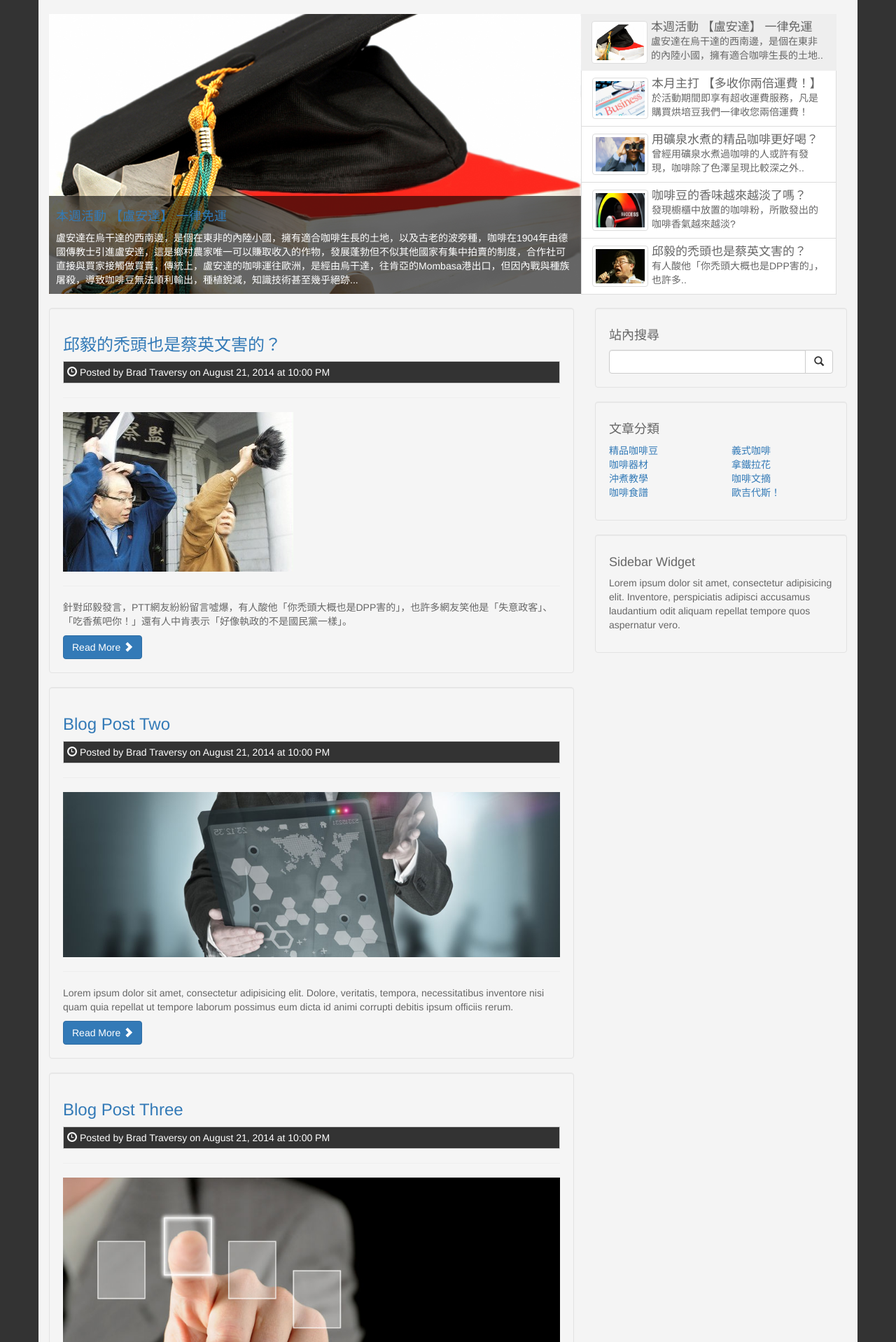
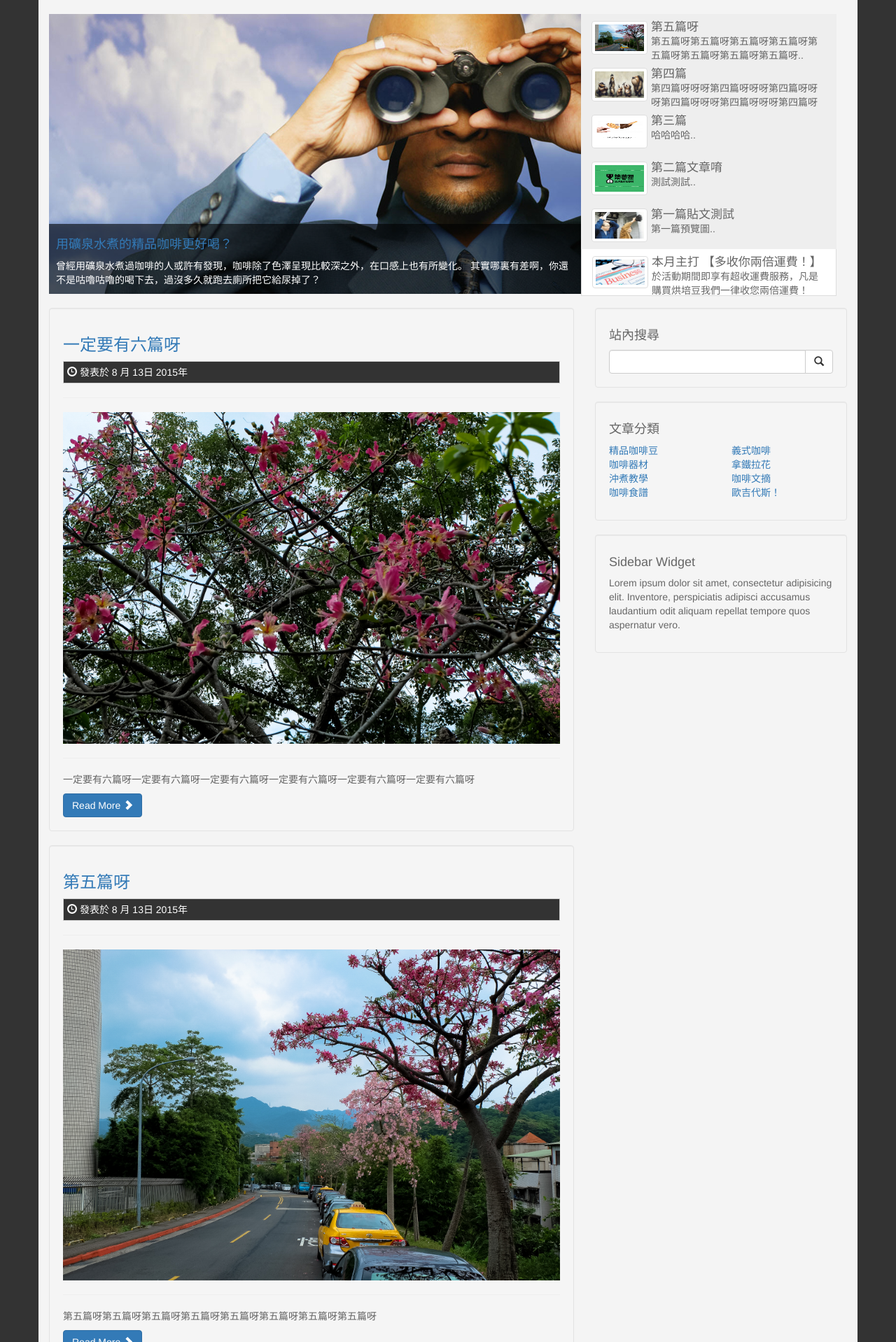
Before and after one commit to weilongain/blackmill, a Django app: page / in a window 1280 px wide. Shown: the part 149-2067 px from the top of the page at 70% size. Run offline with Django 3.2, Linux system fonts and the light colour scheme; data comes from the database, SQL or seed files in the repository; both versions use the stored data as it was after the commit; some libraries are stand-ins or nearby versions.

Commit message:
首頁調整
首頁調整

```diff
--- a/blog/models.py
+++ b/blog/models.py
@@ -1,6 +1,7 @@
 from django.db import models
 from django_markdown.models import MarkdownField
 from blackmill.settings import MEDIA_ROOT
+
 # Create your models here.
 
 
--- a/blog/templates/index.html
+++ b/blog/templates/index.html
@@ -22,24 +22,17 @@
 
       <!-- Wrapper for slides -->
       <div class="carousel-inner">
+      {% for top in Toplis %}
+        <div class="item ">
+          <img src="{{ top.img.url }}">
+           <div class="carousel-caption">
+            <h4><a href="{% url 'blog:blogpost' pk=top.id %}">{{ top.tittle }}</a></h4>
+            <p>{{ top.preview }}...</p>
+          </div>
+        </div><!-- End Item -->
+       {% endfor %}
 
         <div class="item active">
-          <img src="../static/img/slide1.jpg">
-           <div class="carousel-caption">
-            <h4><a href="#">本週活動 【盧安達】 一律免運</a></h4>
-            <p>盧安達在烏干達的西南邊，是個在東非的內陸小國，擁有適合咖啡生長的土地，以及古老的波旁種，咖啡在1904年由德國傳教士引進盧安達，這是鄉村農家唯一可以賺取收入的作物，發展蓬勃但不似其他國家有集中拍賣的制度，合作社可直接與買家接觸做買賣，傳統上，盧安達的咖啡運往歐洲，是經由烏干達，往肯亞的Mombasa港出口，但因內戰與種族屠殺，導致咖啡豆無法順利輸出，種植銳減，知識技術甚至幾乎絕跡...</p>
-          </div>
-        </div><!-- End Item -->
-
-         <div class="item">
-          <img src="../static/img/slide2.jpg">
-           <div class="carousel-caption">
-            <h4><a href="#">本月主打 【多收你兩倍運費！】</a></h4>
-            <p>凡是於8/1～8/31至本店消費，於活動期間即享有超收運費服務，凡是購買烘培豆我們一律收您兩倍運費！</p>
-          </div>
-        </div><!-- End Item -->
-
-        <div class="item">
           <img src="../static/img/slide3.jpg">
            <div class="carousel-caption">
             <h4><a href="#">用礦泉水煮的精品咖啡更好喝？</a></h4>
@@ -47,31 +40,18 @@
           </div>
         </div><!-- End Item -->
 
-        <div class="item">
-          <img src="../static/img/slide4.jpg">
-           <div class="carousel-caption">
-            <h4><a href="#">你有發現，咖啡豆的香味越來越淡了嗎？</a></h4>
-            <p>習慣在家烹煮咖啡豆的人應該都有這種經驗，發現櫥櫃中放置的咖啡粉，所散發出的咖啡香氣越來越淡，接著咖啡開始在口感上也出現了劣化，最終變成一杯難以達到你心目中標準的悲劇咖啡。</p>
-          </div>
-        </div><!-- End Item -->
-
-        <div class="item">
-          <img src="../static/img/slide5.jpg">
-           <div class="carousel-caption">
-            <h4><a href="#">邱毅的禿頭也是蔡英文害的？</a></h4>
-            <p>針對邱毅發言，PTT網友紛紛留言噓爆，有人酸他「你禿頭大概也是DPP害的」，也許多網友笑他是「失意政客」、「吃香蕉吧你！」還有人中肯表示「好像執政的不是國民黨一樣」。</p>
-          </div>
-        </div><!-- End Item -->
 
       </div><!-- End Carousel Inner -->
 
 
     <ul class="list-group slider-list col-sm-4">
-      <li data-target="#myCarousel" data-slide-to="0" class="list-group-item active"><img src="../static/img/slide1.jpg" class="img-slide img-thumbnail"><h4>本週活動 【盧安達】 一律免運</h4><p>盧安達在烏干達的西南邊，是個在東非的內陸小國，擁有適合咖啡生長的土地..</p></li>
-      <li data-target="#myCarousel" data-slide-to="1" class="list-group-item"><img src="../static/img/slide2.jpg" class="img-slide img-thumbnail"><h4>本月主打 【多收你兩倍運費！】</h4><p>於活動期間即享有超收運費服務，凡是購買烘培豆我們一律收您兩倍運費！</p></li>
-      <li data-target="#myCarousel" data-slide-to="2" class="list-group-item"><img src="../static/img/slide3.jpg" class="img-slide img-thumbnail"><h4>用礦泉水煮的精品咖啡更好喝？</h4><p>曾經用礦泉水煮過咖啡的人或許有發現，咖啡除了色澤呈現比較深之外..</p></li>
-      <li data-target="#myCarousel" data-slide-to="3" class="list-group-item"><img src="../static/img/slide4.jpg" class="img-slide img-thumbnail"><h4>咖啡豆的香味越來越淡了嗎？</h4><p>發現櫥櫃中放置的咖啡粉，所散發出的咖啡香氣越來越淡?</p></li>
-      <li data-target="#myCarousel" data-slide-to="4" class="list-group-item"><img src="../static/img/slide5.jpg" class="img-slide img-thumbnail"><h4>邱毅的禿頭也是蔡英文害的？</h4><p>有人酸他「你禿頭大概也是DPP害的」，也許多..</p></li>
+     {% for top in Toplis %}
+      <li data-target="#myCarousel" data-slide-to="{{ forloop.counter0 }}" class="list-group-item active"><img src="{{ top.img.url }}" class="img-slide img-thumbnail"><h4>{{ top.tittle }}</h4><p>{{ top.preview }}..</p></li>
+     {% endfor %}
+        <li data-target="#myCarousel" data-slide-to="5" class="list-group-item"><img src="../static/img/slide2.jpg" class="img-slide img-thumbnail"><h4>本月主打 【多收你兩倍運費！】</h4><p>於活動期間即享有超收運費服務，凡是購買烘培豆我們一律收您兩倍運費！</p></li>
+{#      <li data-target="#myCarousel" data-slide-to="2" class="list-group-item"><img src="../static/img/slide3.jpg" class="img-slide img-thumbnail"><h4>用礦泉水煮的精品咖啡更好喝？</h4><p>曾經用礦泉水煮過咖啡的人或許有發現，咖啡除了色澤呈現比較深之外..</p></li>#}
+{#      <li data-target="#myCarousel" data-slide-to="3" class="list-group-item"><img src="../static/img/slide4.jpg" class="img-slide img-thumbnail"><h4>咖啡豆的香味越來越淡了嗎？</h4><p>發現櫥櫃中放置的咖啡粉，所散發出的咖啡香氣越來越淡?</p></li>#}
+{#      <li data-target="#myCarousel" data-slide-to="4" class="list-group-item"><img src="../static/img/slide5.jpg" class="img-slide img-thumbnail"><h4>邱毅的禿頭也是蔡英文害的？</h4><p>有人酸他「你禿頭大概也是DPP害的」，也許多..</p></li>#}
     </ul>
 
       <!-- Controls -->
@@ -87,48 +67,34 @@
     </div><!-- End Carousel -->
 
     <div class="row">
+
       <div class="col-md-8">
+     {% for Post in postlis %}
         <div class="well blog-post">
-          <h3><a href="post.html">邱毅的禿頭也是蔡英文害的？</a></h3>
-          <p class="post-info"><i class="glyphicon glyphicon-time"></i> Posted by Brad Traversy on August 21, 2014 at 10:00 PM</p>
+          <h3><a href="{% url 'blog:blogpost' pk=Post.id %}">{{ Post.tittle }}</a></h3>
+          <p class="post-info"><i class="glyphicon glyphicon-time"></i> 發表於 {{ Post.postime.month }} 月 {{ Post.postime.day }}日  {{ Post.postime.year }}年</p>
           <hr>
-          <img src="../static/img/blog1.jpg" class="img-responsive">
+          <img src="{{ Post.img.url }}" class="img-responsive">
           <hr>
-          <p>針對邱毅發言，PTT網友紛紛留言噓爆，有人酸他「你禿頭大概也是DPP害的」，也許多網友笑他是「失意政客」、「吃香蕉吧你！」還有人中肯表示「好像執政的不是國民黨一樣」。</p>
-          <a class="btn btn-primary" href="post.html">Read More <span class="glyphicon glyphicon-chevron-right"></a>
+          <p>{{ Post.preview }}</p>
+          <a class="btn btn-primary" href="{% url 'blog:blogpost' pk=Post.id %}">Read More <span class="glyphicon glyphicon-chevron-right"></a>
         </div>
-
-        <div class="well blog-post">
-          <h3><a href="post.html">Blog Post Two</a></h3>
-          <p class="post-info"><i class="glyphicon glyphicon-time"></i> Posted by Brad Traversy on August 21, 2014 at 10:00 PM</p>
-          <hr>
-          <img src="../static/img/blog2.jpg" class="img-responsive">
-          <hr>
-          <p>Lorem ipsum dolor sit amet, consectetur adipisicing elit. Dolore, veritatis, tempora, necessitatibus inventore nisi quam quia repellat ut tempore laborum possimus eum dicta id animi corrupti debitis ipsum officiis rerum.</p>
-          <a class="btn btn-primary" href="post.html">Read More <span class="glyphicon glyphicon-chevron-right"></a>
-        </div>
-
-        <div class="well blog-post">
-          <h3><a href="post.html">Blog Post Three</a></h3>
-          <p class="post-info"><i class="glyphicon glyphicon-time"></i> Posted by Brad Traversy on August 21, 2014 at 10:00 PM</p>
-          <hr>
-          <img src="../static/img/blog3.jpg" class="img-responsive">
-          <hr>
-          <p>Lorem ipsum dolor sit amet, consectetur adipisicing elit. Dolore, veritatis, tempora, necessitatibus inventore nisi quam quia repellat ut tempore laborum possimus eum dicta id animi corrupti debitis ipsum officiis rerum.</p>
-          <a class="btn btn-primary" href="post.html">Read More <span class="glyphicon glyphicon-chevron-right"></a>
-        </div>
+    {% endfor %}
 
         <!-- Pager -->
 <ul class="pager">
+  {% if postlis.has_previous %}
   <li class="previous">
-    <a href="#">&larr; Older</a>
+    <a href="?page={{ postlis.previous_page_number }}">&larr; Older</a>
   </li>
+  {% endif %}
+  {% if postlis.has_next %}
   <li class="next">
-    <a href="#">&rarr; Next</a>
+    <a href="?page={{ postlis.next_page_number }}">&rarr; Next</a>
   </li>
+  {% endif %}
 </ul>
-
-      </div>
+        </div>
         {% include "bar.html" %}
     </div>
     </div>
--- a/blog/views.py
+++ b/blog/views.py
@@ -1,11 +1,27 @@
 from django.shortcuts import render
 from django.views import generic
 from . import models
-
+from django.core.paginator import Paginator, EmptyPage, PageNotAnInteger
 # Create your views here.
 
 def index(request):
-    return render(request, 'index.html', )
+    post_list = models.Post.objects.filter(publish="True").order_by("-postime")
+    paginator = Paginator(post_list, 3) # Show 3 contacts per page
+    page = request.GET.get("page")
+    try:
+        post = paginator.page(page)
+    except PageNotAnInteger:
+        post = paginator.page(1)
+    except EmptyPage:
+        post = paginator.page(paginator.num_pages)
+    #以上是部落格列表
+
+    top=models.TopPost.objects.get(id=1).post_set.all().filter(publish="True").order_by("-postime")
+
+
+
+    text={"postlis":post,"Toplis":top}
+    return render(request, 'index.html',text )
 
 
 def blogPost(request,pk):
```
Also changed, not shown: db.sqlite3, media/img/2000x965_2541_Beaver_troop_2d_sketchbook_animals_cartoon_picture_image_digital_art.jpg (added), media/img/IMG_0367.jpg (added), media/img/IMG_0376.jpg (added).
